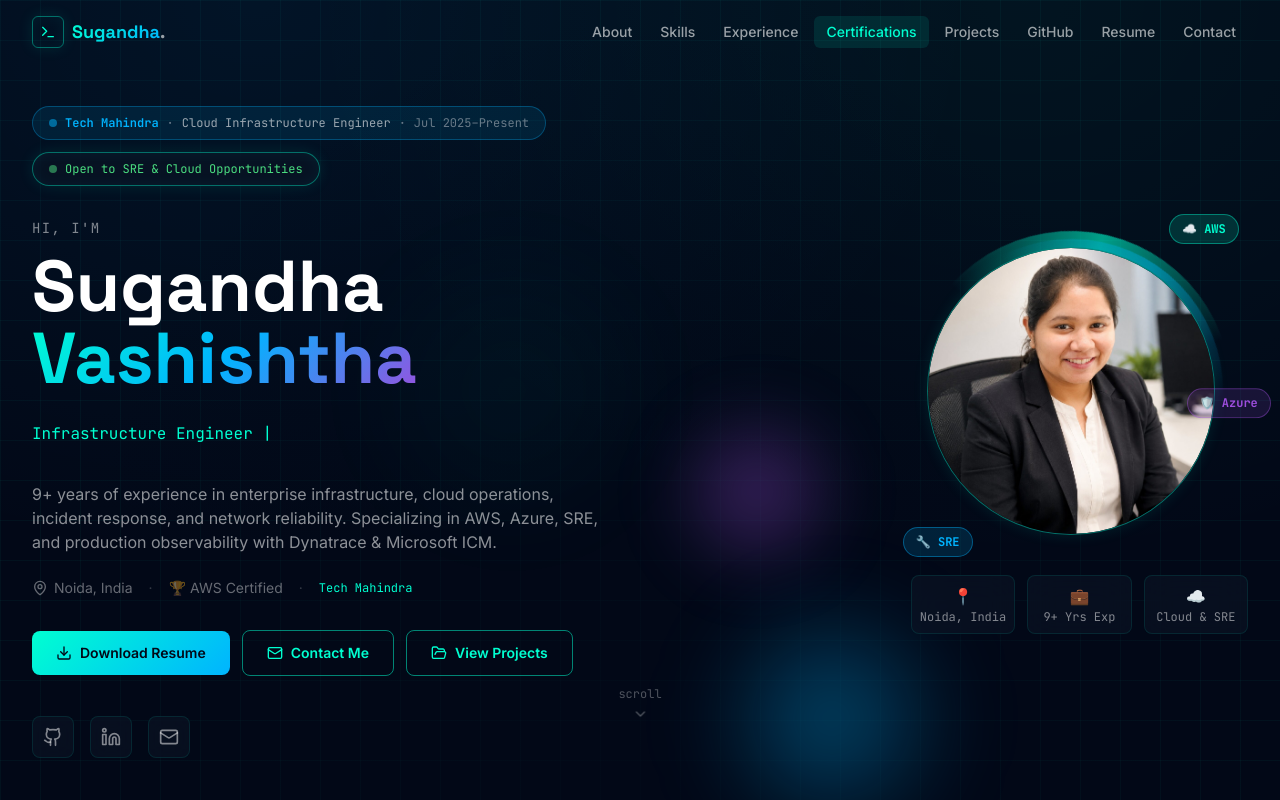
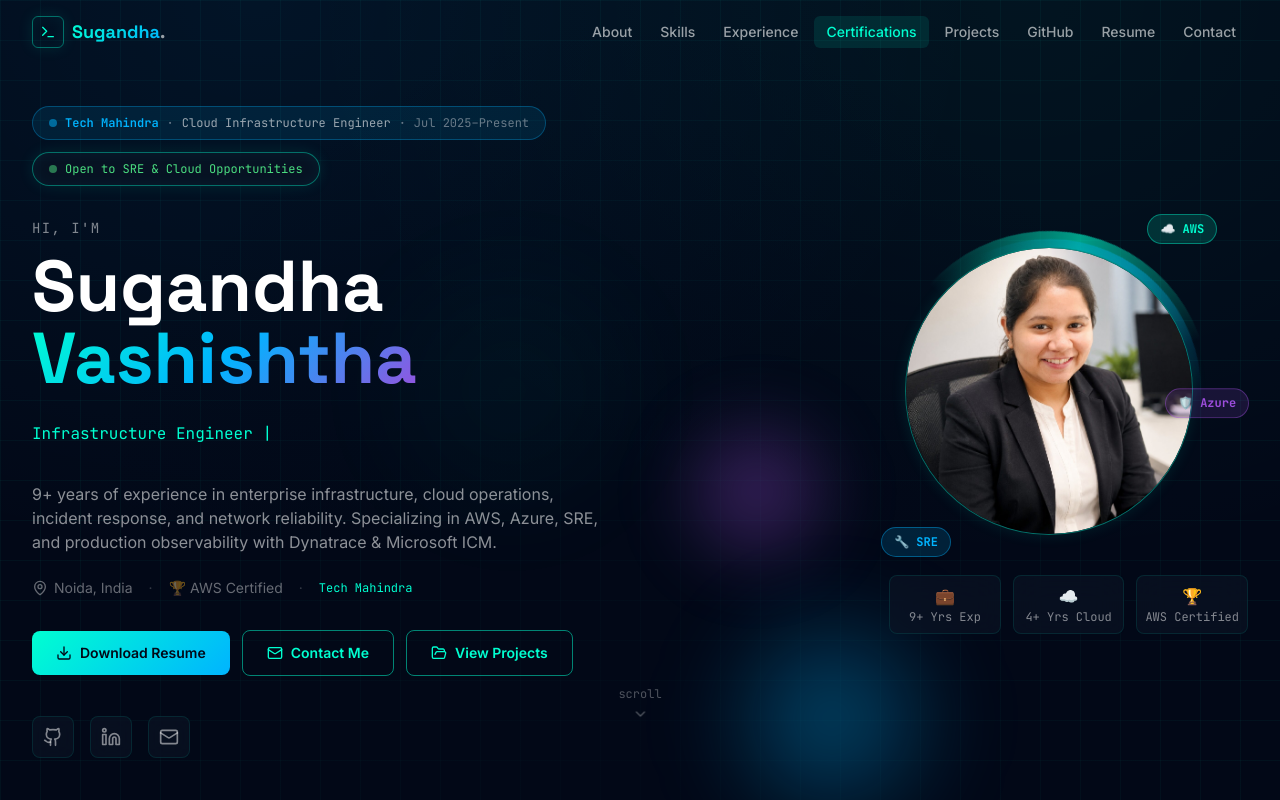
Before and after one commit to buildwithsugandha/portfolio, a Next.js app: page / in a window 1280 px wide. Shown: the top 800 px of the page. Built offline with nearby package versions, Linux system fonts and the light colour scheme.

Commit message:
fix: remove duplicate Noida, improve hero stats cards

```diff
--- a/components/sections/Hero.tsx
+++ b/components/sections/Hero.tsx
@@ -255,9 +255,9 @@ export default function Hero() {
             {/* Quick stats strip below photo */}
             <div className="mt-6 grid grid-cols-3 gap-3 text-center">
               {[
-                { icon: "📍", label: "Noida, India" },
                 { icon: "💼", label: "9+ Yrs Exp" },
-                { icon: "☁️", label: "Cloud & SRE" },
+                { icon: "☁️", label: "4+ Yrs Cloud" },
+                { icon: "🏆", label: "AWS Certified" },
               ].map((item) => (
                 <div
                   key={item.label}
```
